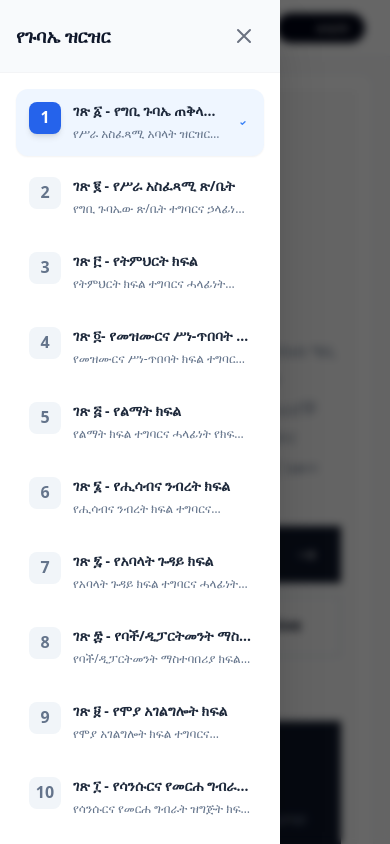
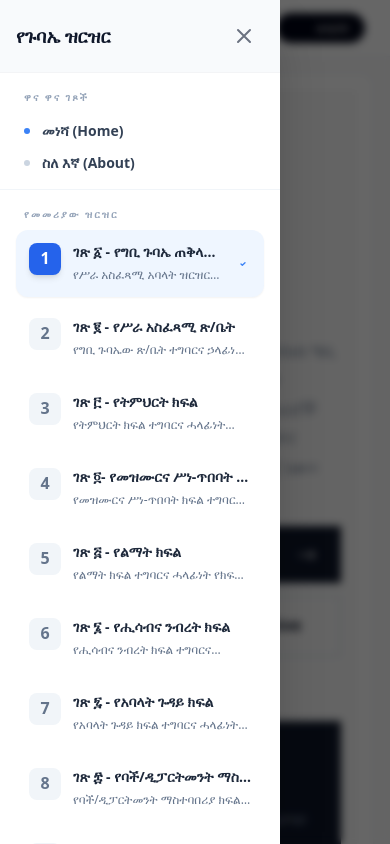
Before and after one commit to kibrom-bit/-, a Vue app: page / in a window 390 px wide. Both pictures are taken after a click on the button "ማውጫ". Shown: the top 844 px of the page. Built offline with nearby package versions, Linux system fonts and the light colour scheme; a web font is replaced by a local one.

Commit message:
integrate home and about links into mobile sidebar

```diff
--- a/src/App.vue
+++ b/src/App.vue
@@ -48,7 +48,30 @@
       </button>
     </div>
 
+    <div class="px-6 py-4 flex flex-col gap-4 border-b border-slate-100 bg-white">
+      <p class="text-[10px] font-black uppercase tracking-[0.2em] text-slate-400">ዋና ዋና ገጾች</p>
+      <div class="flex flex-col gap-3">
+        <router-link
+          to="/"
+          @click="toggleTOC"
+          class="flex items-center gap-3 text-sm font-bold text-slate-700 hover:text-blue-600 transition-colors"
+        >
+          <span class="w-1.5 h-1.5 rounded-full bg-blue-500"></span>
+          መነሻ (Home)
+        </router-link>
+        <router-link
+          to="/about"
+          @click="toggleTOC"
+          class="flex items-center gap-3 text-sm font-bold text-slate-700 hover:text-blue-600 transition-colors"
+        >
+          <span class="w-1.5 h-1.5 rounded-full bg-slate-300"></span>
+          ስለ እኛ (About)
+        </router-link>
+      </div>
+    </div>
+
     <div class="flex-grow overflow-y-auto p-4">
+      <p class="px-2 mb-2 text-[10px] font-black uppercase tracking-[0.2em] text-slate-400">የመመሪያው ዝርዝር</p>
       <TableOfContents
         :pages="pages"
         :currentPage="currentPage"
@@ -62,7 +85,7 @@
       <div
         v-if="showTOC && isMobile"
         @click="toggleTOC"
-        class="lg:hidden fixed inset-0 bg-black/60 backdrop-blur-sm z-[90]"
+        class="lg:hidden fixed inset-0 bg-black/60 backdrop-blur-sm "
       ></div>
     </transition>
 
--- a/src/components/Header.vue
+++ b/src/components/Header.vue
@@ -64,8 +64,9 @@ const emit = defineEmits(['toggle-sidebar', 'sidebar-change'])
 // Local state for sidebar
 const isSidebarOpen = ref(false)
 
-// Toggle sidebar function
+
 const toggleSidebar = () => {
+  // Always toggle the drawer regardless of screen size
   isSidebarOpen.value = !isSidebarOpen.value
   emit('toggle-sidebar', isSidebarOpen.value)
   emit('sidebar-change', isSidebarOpen.value)
```
Lines whose indentation alone changed are shown as unchanged.
